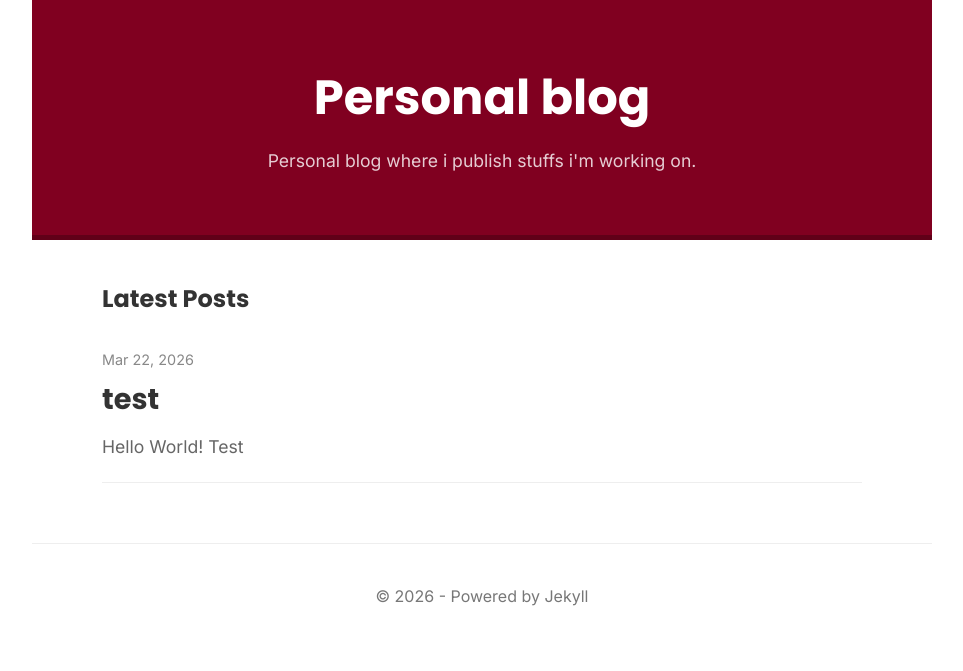
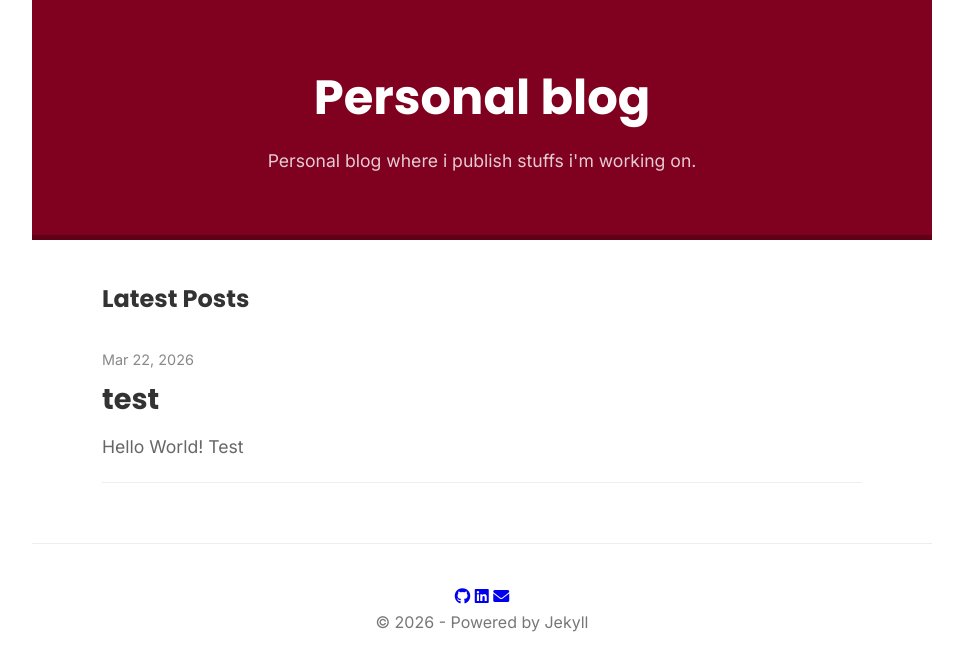
Before and after one commit to davidenetti/davidenetti.github.io, a Jekyll site: the page built from index.html, in a window 1280 px wide. Shown: the top 671 px of the page, without its empty margins (158-1121 px from the left). Built offline with Jekyll 4.4.1, drawn with Linux system fonts in a browser that asks for light colours.

Commit message:
Update default.html

```diff
--- a/_layouts/default.html
+++ b/_layouts/default.html
@@ -7,6 +7,7 @@
         <link rel="preconnect" href="https://fonts.googleapis.com">
         <link rel="preconnect" href="https://fonts.gstatic.com" crossorigin>
         <link href="https://fonts.googleapis.com/css2?family=Inter:wght@400;500;700&family=Poppins:wght@600;700&display=swap" rel="stylesheet">
+        <link rel="stylesheet" href="https://cdnjs.cloudflare.com/ajax/libs/font-awesome/6.0.0/css/all.min.css">
         <link rel="stylesheet" href="{{ '/assets/css/style.css' | relative_url }}">
     </head>
 
@@ -25,9 +26,15 @@
         </main>
 
         <footer class="main-footer">
+            <div class="social-links">
+                <a href="https://github.com/davidenetti" target="_blank"><i class="fab fa-github"></i></a>
+                <a href="https://linkedin.com/in/davidenetti" target="_blank"><i class="fab fa-linkedin"></i></a>
+                <a href="mailto:tua-email@esempio.com"><i class="fas fa-envelope"></i></a>
+            </div>
             <div class="container">
                 <p>&copy; {{ site.time | date: '%Y' }} - Powered by Jekyll</p>
             </div>
+
         </footer>
 
     </body>
```
